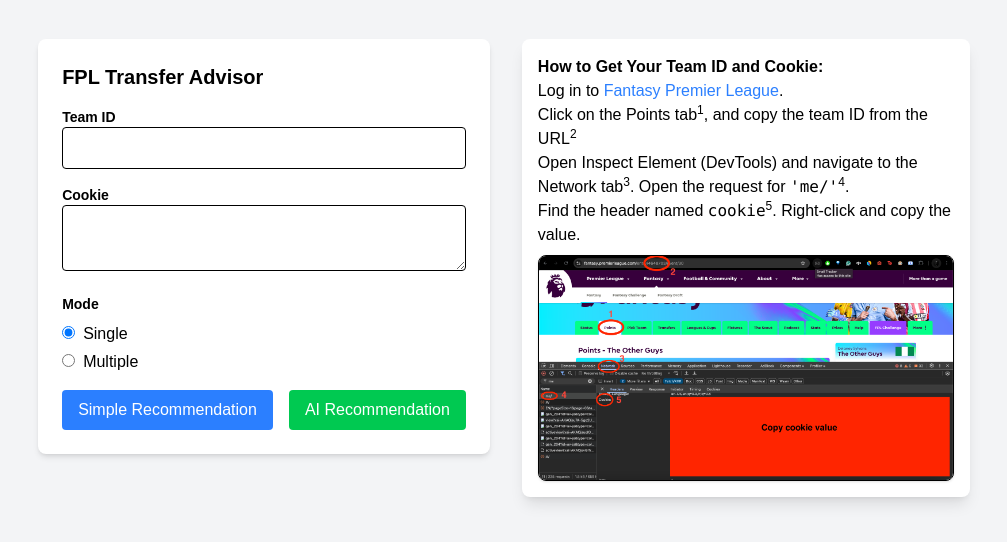
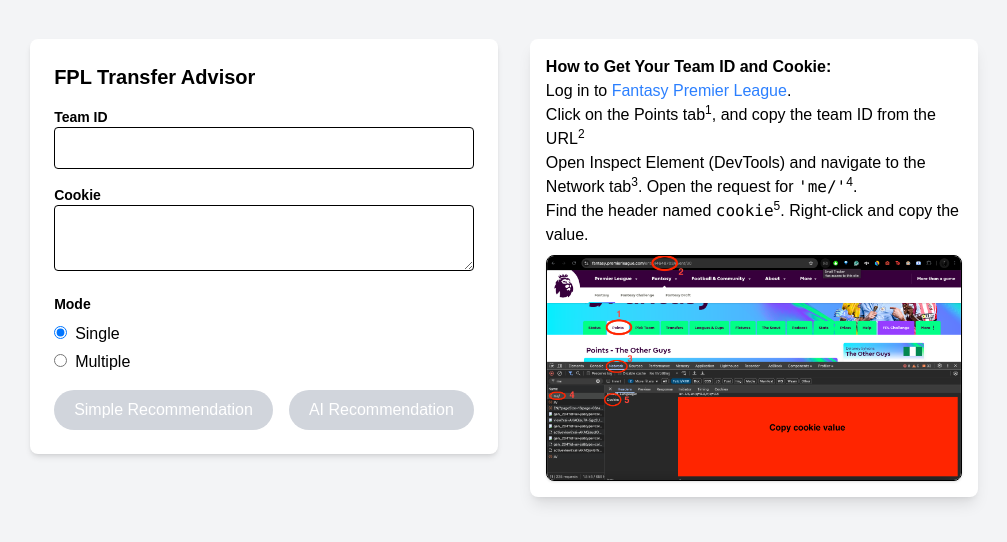
Before and after one commit to Delaney/fpl-transfer-advisor-fe, a Next.js app: page / in a window 1280 px wide. Shown: the part 132-674 px from the top of the page, without its empty margins (136-1143 px from the left). Built offline with nearby package versions, Linux system fonts and the light colour scheme.

Commit message:
add button disabled state

```diff
--- a/src/app/components/RecommendationForm.tsx
+++ b/src/app/components/RecommendationForm.tsx
@@ -21,6 +21,8 @@
     const [aiRecommendation, setAIRecommendation] = useState<string | null>(null);
     const [loading, setLoading] = useState(false);
     const [error, setError] = useState<string | null>(null);
+
+    const buttonsDisabled = !teamId.length || !cookie.length;
 
     const handleFetchSimpleRecommendation = async () => {
         setLoading(true);
@@ -129,13 +131,15 @@
             <div className="flex gap-4">
                 <button
                     onClick={handleFetchSimpleRecommendation}
-                    className="bg-blue-500 text-white px-4 py-2 rounded"
+                    className="btn bg-black text-white rounded-full rounded px-5 py-2 disabled:bg-gray-300"
+                    disabled={buttonsDisabled}
                 >
                     Simple Recommendation
                 </button>
                 <button
                     onClick={handleFetchAIRecommendation}
-                    className="bg-green-500 text-white px-4 py-2 rounded"
+                    className="btn bg-black text-white rounded-full rounded px-5 py-2 disabled:bg-gray-300"
+                    disabled={buttonsDisabled}
                 >
                     AI Recommendation
                 </button>
@@ -156,6 +160,8 @@
             {error && <p className="text-red-500 mt-4">{error}</p>}
 
             {recommendation && (
+                <>
+                    <hr className="my-3" />
                     <div className="mt-4">
                         <h3 className="font-semibold">Simple Recommendations:</h3>
                         <ul className="list-disc ml-5">
@@ -166,13 +172,17 @@
                             ))}
                         </ul>
                     </div>
+                </>
             )}
 
             {aiRecommendation && (
+                <>
+                    <hr className="my-3" />
                     <div className="mt-4">
                         <h3 className="font-semibold">AI Recommendations:</h3>
                         <pre className="bg-gray-100 p-2 rounded whitespace-pre-wrap break-words overflow-hidden">{aiRecommendation}</pre>
                     </div>
+                </>
             )}
         </div>
     );
```
Lines whose indentation alone changed are shown as unchanged.
